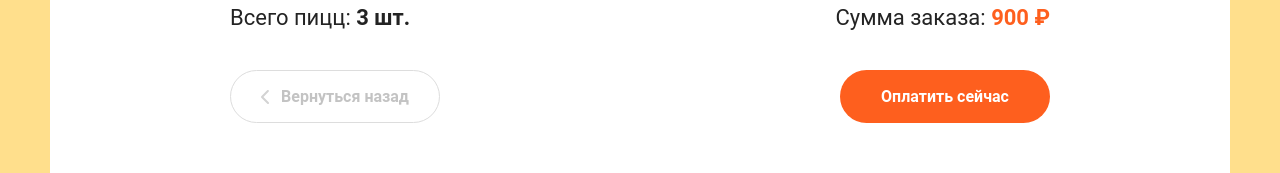
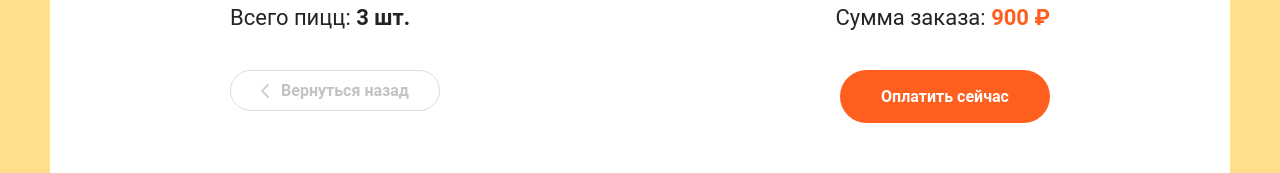
Before and after one commit to Lagertt/react-pizza, a React (Create React App) app: page /cart in a window 1280 px wide. Shown: the part 991-1164 px from the top of the page. Built offline with nearby package versions, Linux system fonts and the light colour scheme; a web font is replaced by a local one.

Commit message:
add click on the Back button

```diff
--- a/src/pages/Cart.jsx
+++ b/src/pages/Cart.jsx
@@ -1,4 +1,6 @@
 import React from 'react';
+import { Button } from '../components/index';
+import { Link } from 'react-router-dom';
 
 function Cart() {
   return (
@@ -394,7 +396,8 @@ function Cart() {
                 </span>
               </div>
               <div className="cart__bottom-buttons">
-                <a href="/" className="button button--outline button--add go-back-btn">
+                <Link to="/">
+                  <Button outline className="button--add go-back-btn">
                     <svg
                       width="8"
                       height="14"
@@ -412,7 +415,8 @@ function Cart() {
                     </svg>
 
                     <span>Вернуться назад</span>
-                </a>
+                  </Button>
+                </Link>
                 <div className="button pay-btn">
                   <span>Оплатить сейчас</span>
                 </div>
```
Lines whose indentation alone changed are shown as unchanged.
